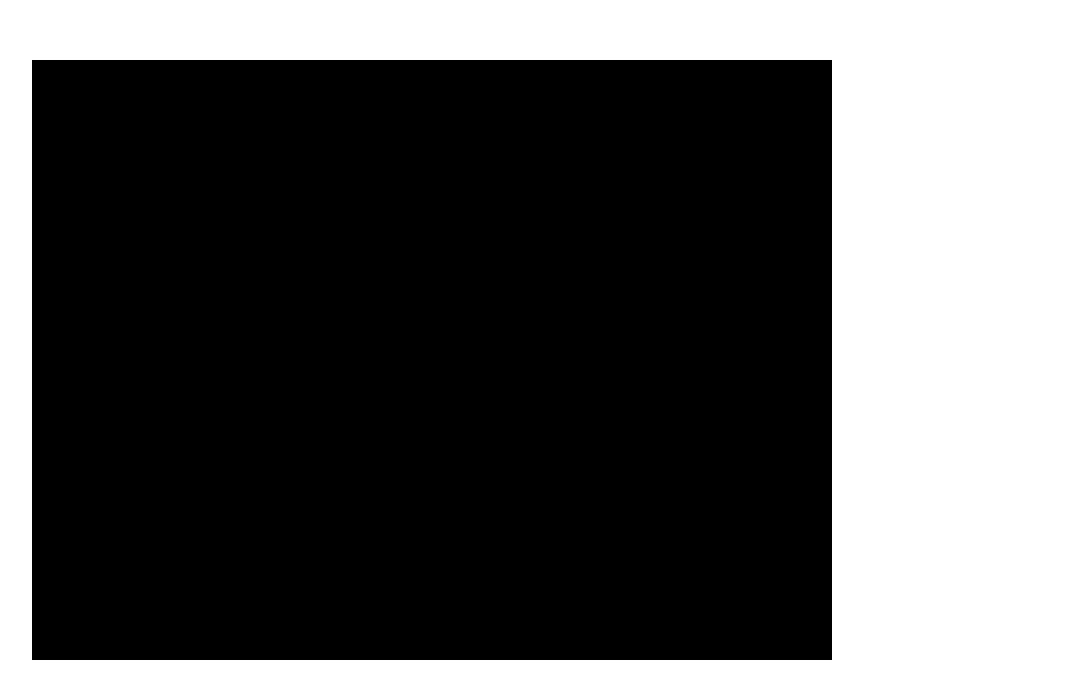
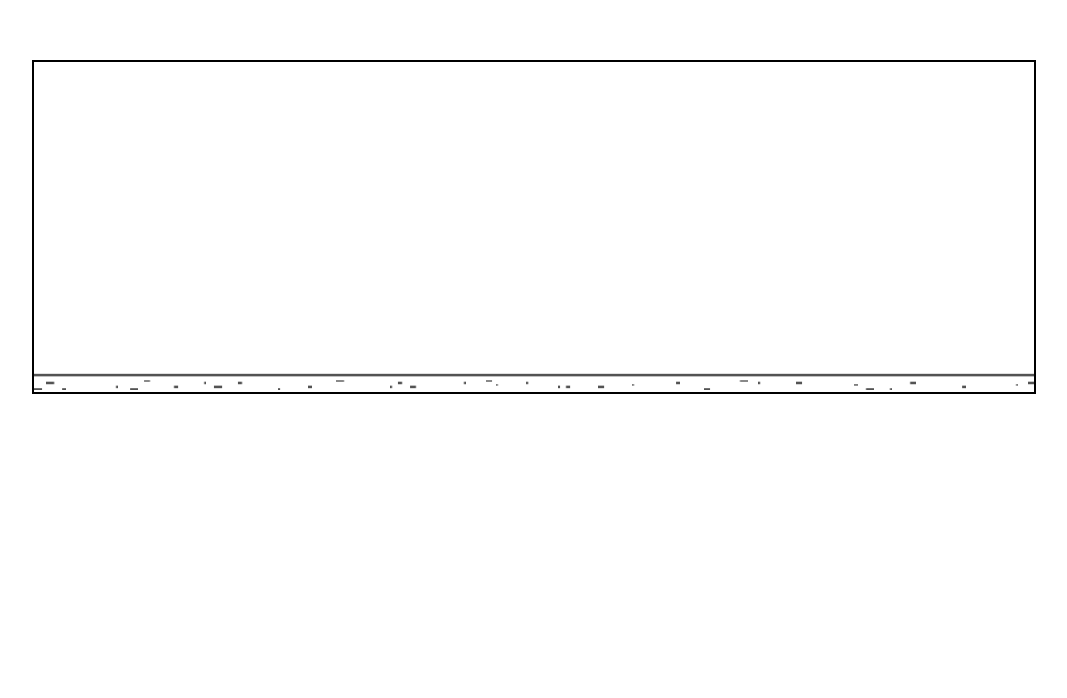
Before and after one commit to Am1d1v/TS-DinoGame, a website built with webpack: page index.html in a window 1280 px wide. Shown: the part 148-846 px from the top of the page, without its empty margins (176-1243 px from the left). After the commit the page ends 800 px from the top, so only its background shows below. Built offline with nearby package versions, Linux system fonts and the light colour scheme.

Commit message:
Add parts of the ground

```diff
--- a/index.html
+++ b/index.html
@@ -6,6 +6,10 @@
       body {
         padding: 200px;
       }
+
+      canvas {
+        border: 2px solid #000;
+      }
     </style>
   </head>
   <body>
--- a/src/index.ts
+++ b/src/index.ts
@@ -5,8 +5,10 @@ import PreloadScene from "./scenes/PreloadScene";
 
 const config: Phaser.Types.Core.GameConfig = {
   type: Phaser.AUTO,
-  width: 800,
-  height: 600,
+  width: 1000,
+  height: 330,
+  pixelArt: true,
+  transparent: true,
   physics: {
     default: 'arcade',
     arcade: {
--- a/src/scenes/PlayScene.ts
+++ b/src/scenes/PlayScene.ts
@@ -7,7 +7,8 @@ class PlayScene extends Phaser.Scene {
     };
 
     create(){
-        alert('PlayScene Loaded')
+        // Draw ground
+        this.add.tileSprite(0, 330, 1000, 26, 'ground').setOrigin(0, 1);
     }
 
 };
```
